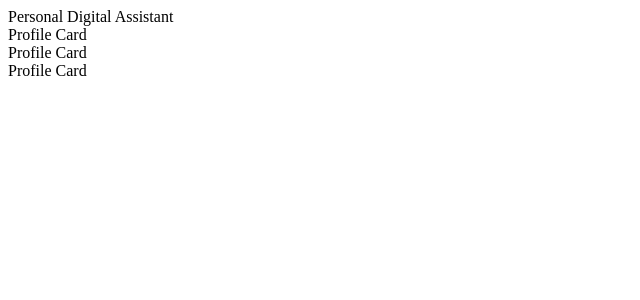
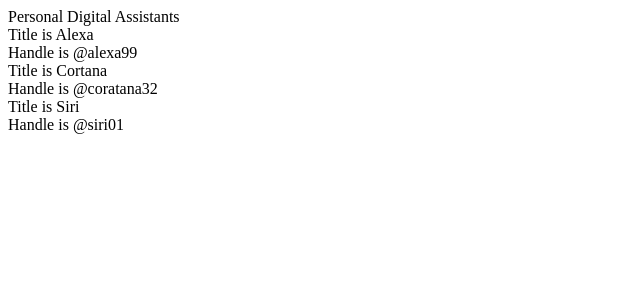
Before and after one commit to saifullah35/ReactPDA, a React (Create React App) app: page / in a window 1280 px wide. Shown: the top 300 px of the page, without its empty margins (0-640 px from the left). Built offline with nearby package versions, Linux system fonts and the light colour scheme.

Commit message:
Added Props

```diff
--- a/src/App.js
+++ b/src/App.js
@@ -3,11 +3,12 @@
 function App() {
     return(
         <div>
-            <div>Personal Digital Assistant</div>
+            <div>Personal Digital Assistants</div>
 
-            <ProfileCard />
-            <ProfileCard />
-            <ProfileCard />
+            {/* Attribute names can be anything user prefers */}
+            <ProfileCard title= "Alexa" handle = "@alexa99" />
+            <ProfileCard title= "Cortana" handle= "@coratana32" />
+            <ProfileCard title= "Siri" handle= "@siri01" />
         </div>
     );
 }
--- a/src/ProfileCard.js
+++ b/src/ProfileCard.js
@@ -1,5 +1,10 @@
-function ProfileCard() {
-    return <div>Profile Card</div>
+function ProfileCard(props) {
+    return (
+        <div>
+            <div>Title is {props.title}</div>
+            <div>Handle is {props.handle}</div>
+        </div>
+    );
 }
 
 export default ProfileCard;
```
